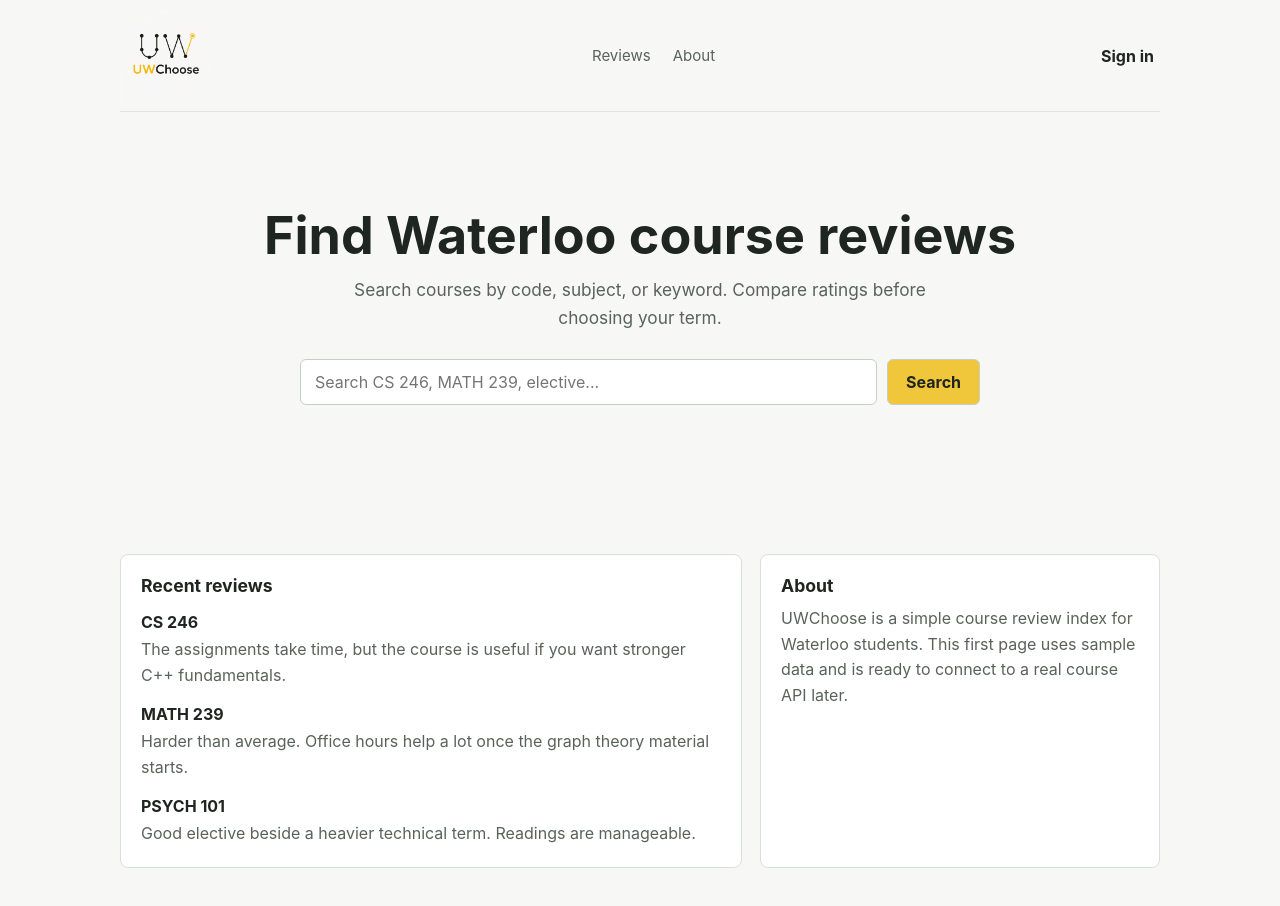
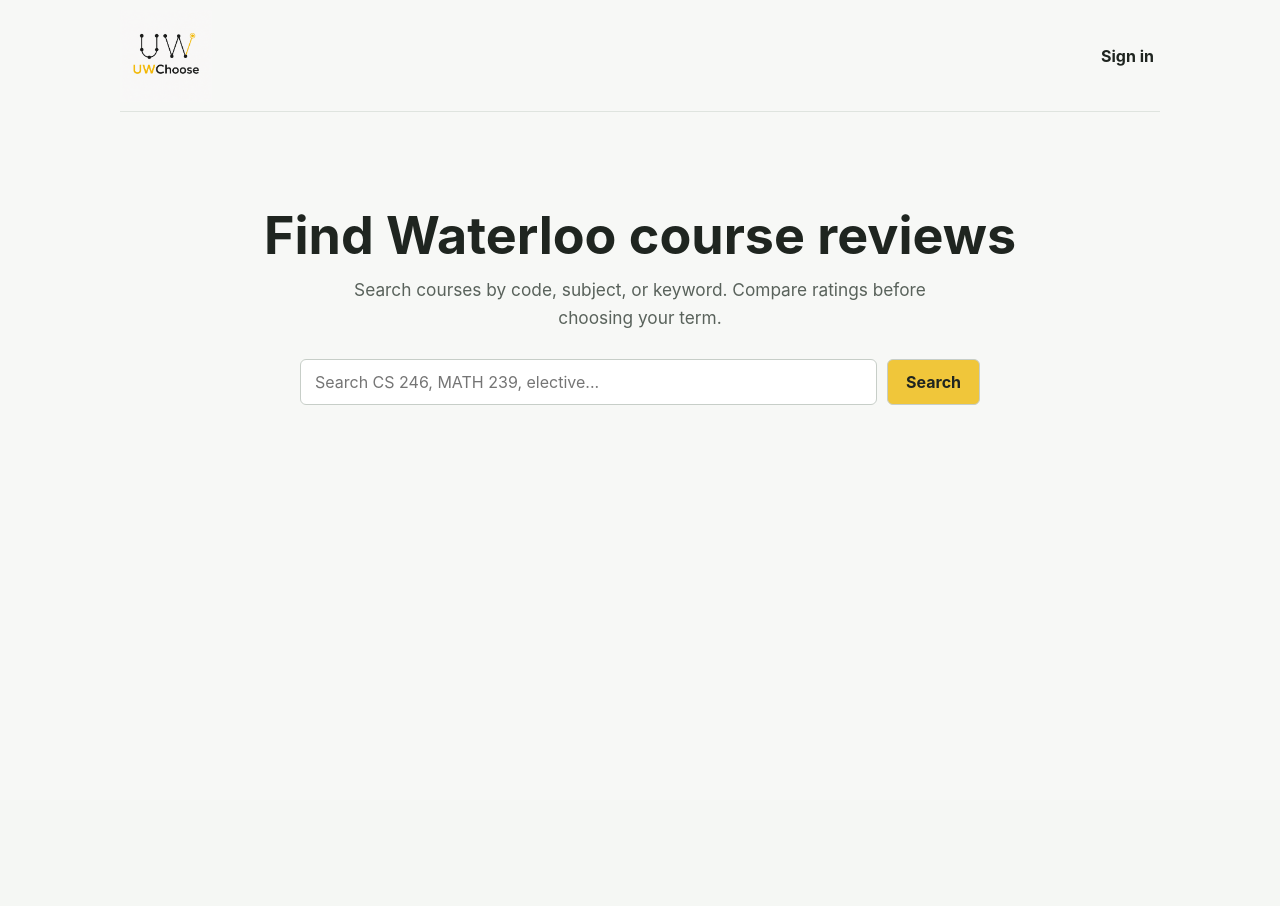
Before and after one commit to Garrison-Qu/UWChoose, a React (Vite) app in the folder frontend/: page / in a window 1280 px wide. Shown: the top 906 px of the page. After the commit the page ends 800 px from the top, so only its background shows below. Built offline with nearby package versions, Linux system fonts and the light colour scheme.

Commit message:
Updated Index Page

```diff
--- a/frontend/src/App.css
+++ b/frontend/src/App.css
@@ -35,13 +35,6 @@ main {
   height: 92px;
   object-fit: contain;
   flex: 0 0 auto;
-}
-
-.nav-links {
-  display: flex;
-  gap: 22px;
-  color: #58615b;
-  font-size: 0.94rem;
 }
 
 .text-button {
@@ -103,47 +96,6 @@ main {
   font-weight: 700;
 }
 
-.two-column {
-  margin-top: 22px;
-}
-
-.two-column {
-  display: grid;
-  grid-template-columns: 1.4fr 0.9fr;
-  gap: 18px;
-  padding-bottom: 56px;
-}
-
-.panel {
-  border: 1px solid #d9dfda;
-  border-radius: 8px;
-  padding: 20px;
-  background: #ffffff;
-}
-
-.panel h2 {
-  margin: 0;
-  font-size: 1.1rem;
-}
-
-.panel p {
-  margin: 10px 0 0;
-  color: #59625b;
-  line-height: 1.6;
-}
-
-.review-list {
-  display: grid;
-  gap: 16px;
-  margin: 16px 0 0;
-  padding: 0;
-  list-style: none;
-}
-
-.review-list p {
-  margin-top: 5px;
-}
-
 .visually-hidden {
   position: absolute;
   width: 1px;
@@ -151,12 +103,6 @@ main {
   overflow: hidden;
   clip: rect(0 0 0 0);
   white-space: nowrap;
-}
-
-@media (max-width: 860px) {
-  .two-column {
-    grid-template-columns: 1fr;
-  }
 }
 
 @media (max-width: 620px) {
@@ -170,10 +116,6 @@ main {
     padding: 18px 0;
   }
 
-  .nav-links {
-    display: none;
-  }
-
   .hero {
     padding-top: 48px;
   }
--- a/frontend/src/App.tsx
+++ b/frontend/src/App.tsx
@@ -11,10 +11,6 @@ function App() {
         <a className="brand" href="/" aria-label="UWChoose home">
           <img src={logo} alt="" />
         </a>
-        <div className="nav-links">
-          <a href="#reviews">Reviews</a>
-          <a href="#about">About</a>
-        </div>
         <button className="text-button" type="button">Sign in</button>
       </header>
 
@@ -35,34 +31,6 @@ function App() {
             <button type="submit" onClick={(event) => event.preventDefault()}>Search</button>
           </form>
         </section>
-
-        <section className="two-column">
-          <div className="panel" id="reviews">
-            <h2>Recent reviews</h2>
-            <ul className="review-list">
-              <li>
-                <strong>CS 246</strong>
-                <p>The assignments take time, but the course is useful if you want stronger C++ fundamentals.</p>
-              </li>
-              <li>
-                <strong>MATH 239</strong>
-                <p>Harder than average. Office hours help a lot once the graph theory material starts.</p>
-              </li>
-              <li>
-                <strong>PSYCH 101</strong>
-                <p>Good elective beside a heavier technical term. Readings are manageable.</p>
-              </li>
-            </ul>
-          </div>
-
-          <div className="panel" id="about">
-            <h2>About</h2>
-            <p>
-              UWChoose is a simple course review index for Waterloo students. This first page uses
-              sample data and is ready to connect to a real course API later.
-            </p>
-          </div>
-        </section>
       </main>
     </div>
   )
```
